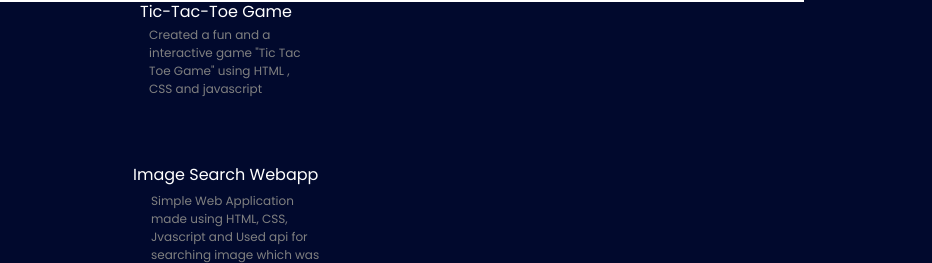
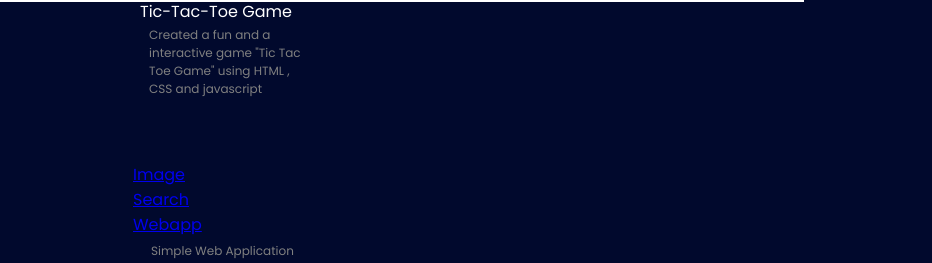
Before and after one commit to Manishpandey10/PORT, a plain HTML site: page index.html in a window 1280 px wide. Shown: the part 1431-1694 px from the top of the page, 348-1280 px from the left. Drawn offline with nearby package versions, Linux system fonts and the light colour scheme.

Commit message:
Update index.html

```diff
--- a/index.html
+++ b/index.html
@@ -64,7 +64,7 @@
                 </div>
                 <div class="vertical">
                     <img src="logo12.jpg" alt="" class="image-two">
-                    <div class="vertical-title2">Image Search Webapp </div>
+                    <a class="vertical-title2" href="https://manishpandey10.github.io/ImageSearchAPP/" >Image Search Webapp </a>
                     <div class="vertical-desc1">Simple Web Application made using HTML, CSS, Jvascript and Used api for
                         searching image which was provided by Unsplash (unsplash developer)</div>
                 </div>
```
